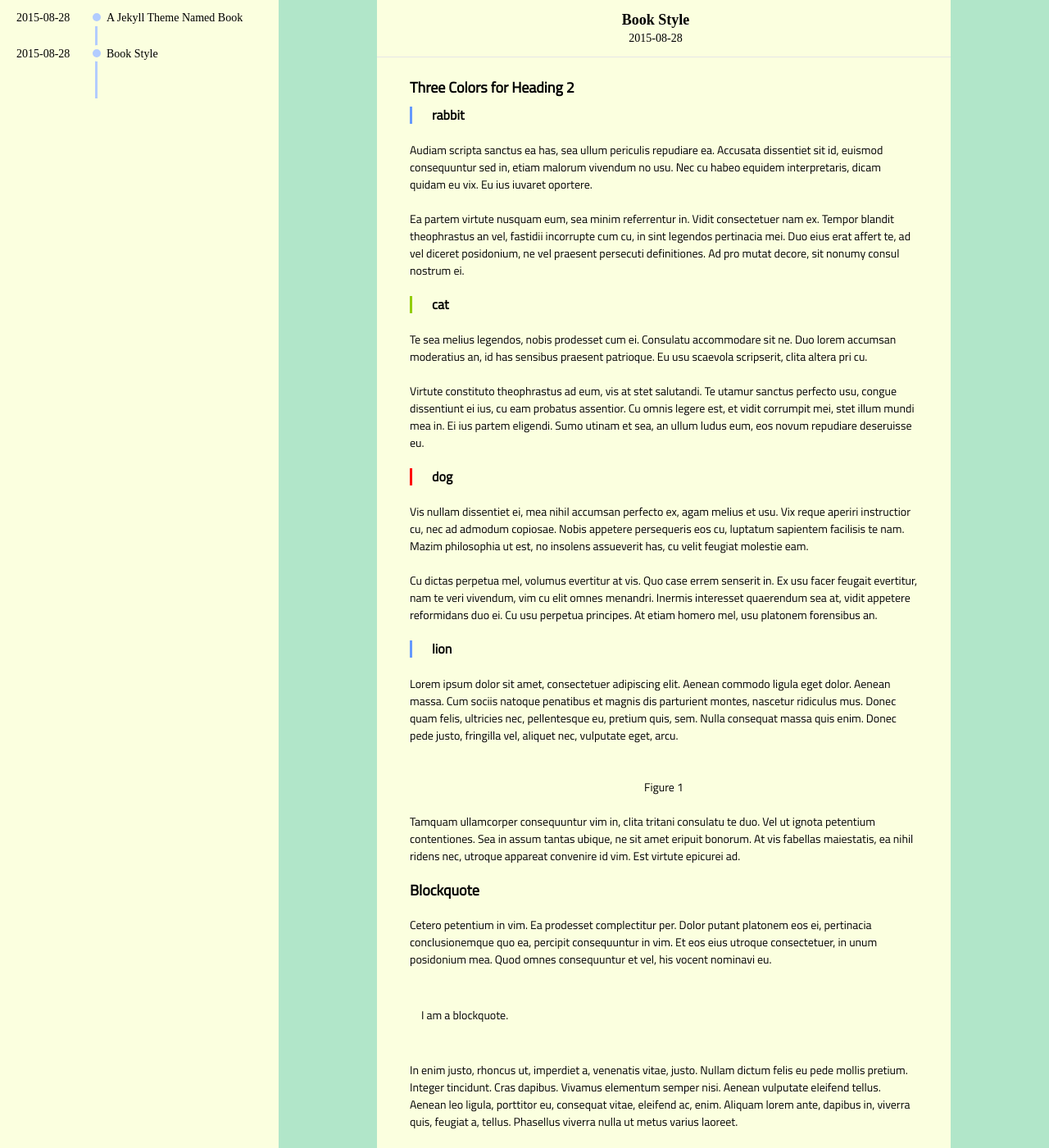
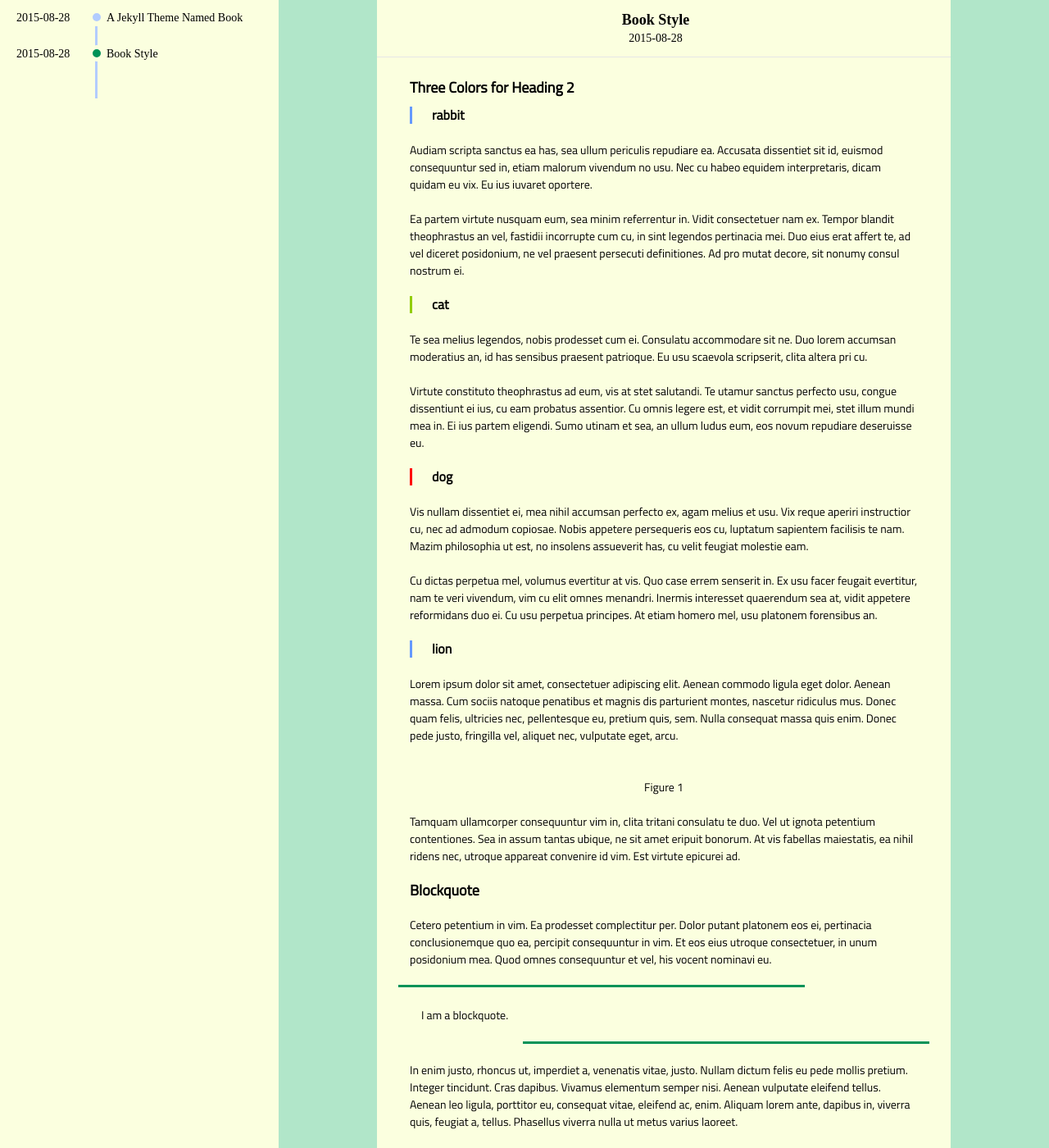
Before and after one commit to alexandrarai/alexandrarai.github.io, a Jekyll site: the page built from _posts/2015-08-28-book-style-doc.md, in a window 1280 px wide and 1400 px high. Shown: the whole window at 82% size. Built offline with Jekyll 4.4.1, drawn with Linux system fonts in a browser that asks for light colours; comment, search, counter and statistics services are not loaded.

Commit message:
Change font color to emerald, for real this time

```diff
--- a/assets/css/style.css
+++ b/assets/css/style.css
@@ -28,7 +28,7 @@
 blockquote:after {
   content: '';
   position: absolute;
-  background-color: ##009258;
+  background-color: #009258;
   width: 80%;
   height: 3px;
 }
@@ -92,7 +92,7 @@
 
 .link-1 {
   padding: 2px;
-  color: ##009258;
+  color: #009258;
   text-decoration: none;
   -webkit-transition: background-color .7s;
   -moz-transition: background-color .7s;
@@ -346,7 +346,7 @@
 }
 
 .post-archive-title.checked:before {
-  background-color: ##009258;
+  background-color: #009258;
 }
 
 /* post */
@@ -383,7 +383,7 @@
 .post-nav-previous,
 .post-nav-next {
   display: inline-block;
-  color: ##009258;
+  color: #009258;
   text-decoration: none;
 }
 
@@ -446,7 +446,7 @@
 }
 
 .post-content a {
-  color: ##009258;
+  color: #009258;
   text-decoration: none;
   -webkit-transition: border .5s;
   -moz-transition: border .5s;
```
